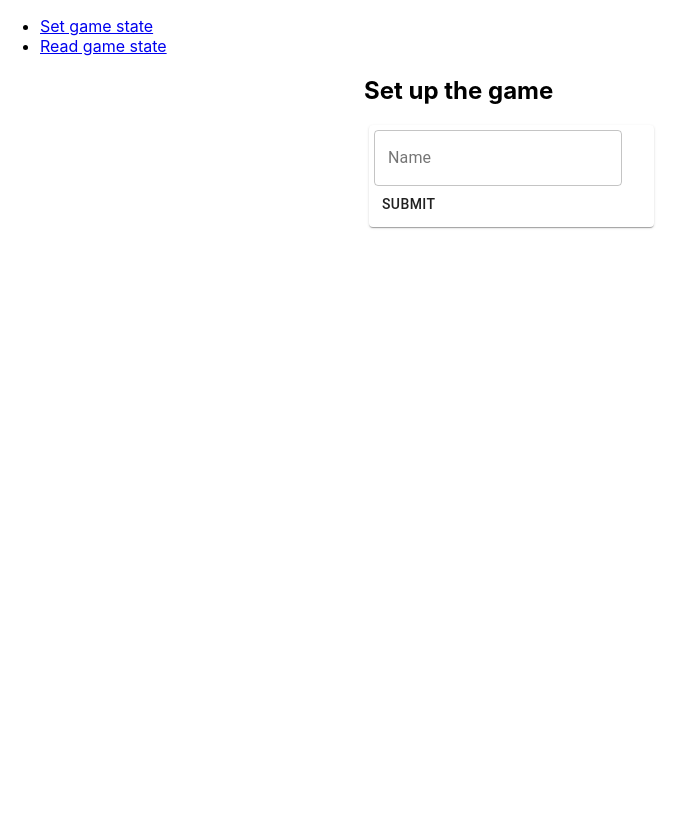
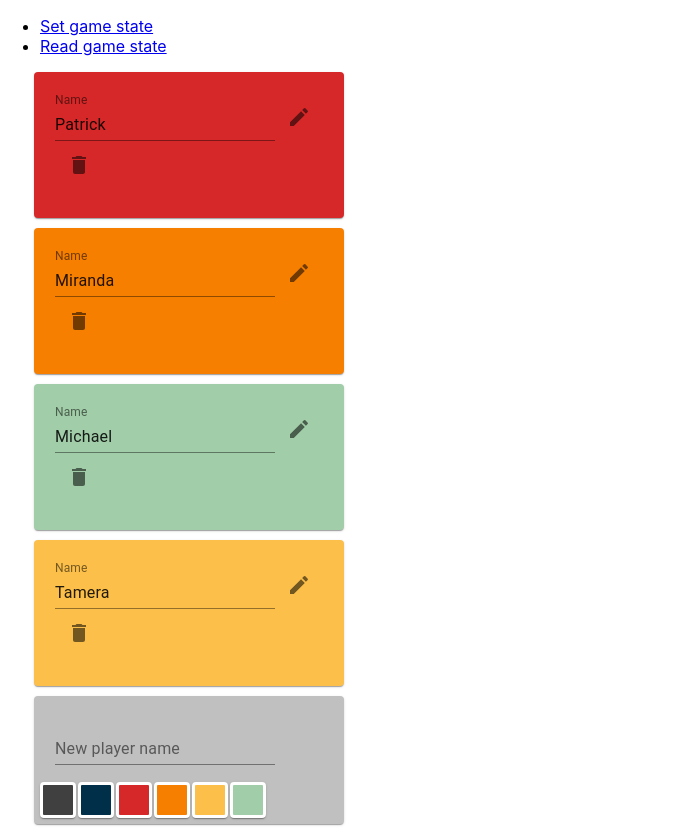
Before and after one commit to tamera-lanham/fake-artist, a React (Create React App) app: page /setup in a window 1280 px wide. Shown: the whole page, without its empty margins (0-695 px from the left). Before the commit the page ends 800 px from the top, so only its background shows below. Built offline with nearby package versions, Linux system fonts and the light colour scheme.

Commit message:
feat: colors and new players (but buggy delete)

```diff
--- a/package.json
+++ b/package.json
@@ -4,6 +4,7 @@
   "private": true,
   "dependencies": {
     "@material-ui/core": "^4.12.3",
+    "@material-ui/icons": "^4.11.2",
     "@material/card": "^12.0.0",
     "@testing-library/jest-dom": "^5.14.1",
     "@testing-library/react": "^11.2.7",
--- a/src/components/Setup.js
+++ b/src/components/Setup.js
@@ -3,108 +3,164 @@ import { makeStyles } from '@material-ui/core/styles';
 import Card from '@material-ui/core/Card';
 import CardContent from '@material-ui/core/CardContent';
 import Typography from '@material-ui/core/Typography';
+import Collapse from '@material-ui/core/Collapse';
 import Container from '@material-ui/core/Container';
 import TextField from '@material-ui/core/TextField';
-import Button from '@material-ui/core/Button';
-//import Grid from '@material-ui/core/Grid'
-//import Typography from '@material-ui/core/Typography';
-//import Box from '@material-ui/core/Box';
+import Paper from '@material-ui/core/Paper';
+import IconButton from '@material-ui/core/IconButton';
+import ExpandMoreIcon from '@material-ui/icons/Edit';
+import Delete from '@material-ui/icons/Delete';
 
 const useStyles = makeStyles({
 	card: {
-		width: 275,
-		margin: 5,
+		width: 300,
+		margin: 10,
 		padding: 5
+	},
+	colorPicker: {
+		display: 'flex',
+		flexWrap: 'wrap',
+		'& > *': {
+			margin: 1,
+			width: 30,
+			height: 30,
+			border: '3px solid white'
 		}
+	},
+
 });
 
-function PlayerCard({ player }) {
+function ColorPicker({ setPlayerColor }) {
+	const classes = useStyles();
 
-	const classes = useStyles()
+	const colors = ['#404040', '#003049', '#D62828', '#F77F00', '#FCBF49', '#A1CDA8']
+
 
 	return (
-		<Card className={classes.card}>
+		<div className={classes.colorPicker}>
+			{colors.map((color, index) =>
+				<Paper
+					className={classes.colorBlock}
+					style={{ 'backgroundColor': color }}
+					onClick={() => setPlayerColor(color)} />
+			)}
+		</div>
+	);
+}
+
+function PlayerCard({ player, setPlayer }) {
+	const classes = useStyles();
+
+	const [playerColor, setPlayerColor_] = React.useState(player.color)
+	function setPlayerColor(color) {
+		setPlayerColor_(color) // Change the background of the card
+		setPlayer({ ...player, color: color }) // Actually change the data in the app
+	}
+
+	const [expanded, setExpanded] = React.useState(false) // Not expanded by default
+	const handleExpandClick = () => { setExpanded(!expanded) }
+
+
+	return (
+		<Card className={classes.card} style={{ 'backgroundColor': playerColor }}>
 			<CardContent>
-				<Typography>Name: {player.name}</Typography>
+				<TextField defaultValue={player.name} label="Name" />
+				<IconButton onClick={handleExpandClick}> <ExpandMoreIcon /> </IconButton>
+				<IconButton onClick={() => setPlayer(null)}><Delete /></IconButton>
 			</CardContent>
+
+
+
+			<Collapse in={expanded} timeout="auto" unmountOnExit>
+				<ColorPicker setPlayerColor={setPlayerColor} />
+			</Collapse>
 		</Card >
 	);
 }
 
-function AddPlayerForm({ addPlayer }) {
-	const classes = useStyles()
+function NewPlayerCard({ setPlayer }) {
+	const classes = useStyles();
 
+	const defaultPlayer = { name: '', color: '#c0c0c0' }
 
-	const [userInput, setUserInput] = React.useState('');
+	const [playerName, setPlayerName] = React.useState(defaultPlayer.name)
+	const [playerColor, setPlayerColor] = React.useState(defaultPlayer.color)
 
-	const handleChange = (e) => {
-		setUserInput(e.currentTarget.value)
+	function handleSubmit(event) {
+		event.preventDefault()
+		setPlayer({ name: playerName, color: playerColor })
+		setPlayerName(defaultPlayer.name)
+		setPlayerColor(defaultPlayer.color)
+
 	}
 
-	const handleSubmit = (e) => {
-		e.preventDefault();
-		addPlayer(userInput);
-		setUserInput("");
+	return (
+		<Card className={classes.card} style={{ 'backgroundColor': playerColor }}>
+			<CardContent>
+				<form onSubmit={handleSubmit} >
+					<TextField label="New player name" value={playerName} onInput={e => setPlayerName(e.target.value)} />
+				</form>
+
+			</CardContent>
+			<ColorPicker setPlayerColor={setPlayerColor} />
+		</Card >
+	);
+
 }
-	return (
-		<Card className={classes.card}>
-			<form onSubmit={handleSubmit}>
-				<TextField value={userInput} onChange={handleChange} label="Name" variant="outlined" />
-				<Button onClick={handleSubmit}>Submit</Button>
-			</form>
-		</Card>
-	);
-};
-
 
 function Setup({ gameState, setGameState }) {
-
-	/*
-	const newState = {
+	const startingGameState = {
 		players: [
-				{ name: 'Patrick', color: 'red' },
-				{ name: 'Miranda', color: 'blue' },
-				{ name: 'Michael', color: 'green' },
-				{ name: 'Tamera', color: 'yellow' }
+			{ name: 'Patrick', color: '#D62828' },
+			{ name: 'Miranda', color: '#F77F00' },
+			{ name: 'Michael', color: '#A1CDA8' },
+			{ name: 'Tamera', color: '#FCBF49' }
 		],
 		fakerIndices: [3],
 		category: 'Cowboy gear',
-			word: 'Bullet'
-	}
-	*/
-
-	/*Randomized:
-	- Faker indices
-	- Word
-	*/
-
-	/*
-	Material components:
-	- Cards for player list
-		- Either card expansion or modal for player editing
-	- Grid
-	*/
-
-	const [newGameState, setNewGameState] = React.useState(gameState)
-
-	function addPlayer(name) {
-		let newGameStateCopy = { ...newGameState }
-		newGameStateCopy.players = [...newGameStateCopy.players, { name: name, color: 'gray' }]
-		setNewGameState(newGameStateCopy) // This is essentially just to trigger the re-render of the Setup component
-		setGameState(newGameStateCopy) // This actually sets the game state for the App component
+		word: 'Saddle'
 	}
 
+	const [newGameState, setNewGameState] = React.useState(startingGameState)
+
+	function setGameStateWithReRender(newGameState) {
+		let newGameStateCopy = { ...newGameState }
+
+		setNewGameState(newGameStateCopy) // This is essentially just to trigger the re-render of the this component
+		setGameState(newGameStateCopy) // This actually sets the game state for the App component
+
+	}
+
+	function setPlayer(newPlayer, index) {
+
+		// If newPlayer is null, delete that player
+		if (newPlayer == null) {
+			newGameState.players.splice(index, 1)
+		}
+		// If index is Infinity, add a new player
+		else if (index == Infinity) {
+			newGameState.players.push(newPlayer)
+		}
+		// Otherwise replace the player at the given index
+		else {
+			newGameState.players[index] = newPlayer
+		}
+		console.log(newGameState.players)
+
+		setGameStateWithReRender(newGameState)
+	}
+
+
+
 	return (
-		<Container maxWidth="sm">
-			<div>
-				<h2>Set up the game</h2>
-				{newGameState.players.map((player, index) => <PlayerCard index={index} key={index} player={player} />)}
+		<Container>
+			{newGameState.players.map((player, index) =>
+				<PlayerCard key={index} player={player} setPlayer={(newPlayer) => setPlayer(newPlayer, index)} />
+			)}
 
-				<AddPlayerForm addPlayer={addPlayer} />
-
-			</div>
+			<NewPlayerCard setPlayer={(newPlayer) => setPlayer(newPlayer, Infinity)} />
 		</Container>
-	);
+	)
 }
 
 export default Setup;
```
Also changed, not shown: 1 other file (tests, documents, lock files or other folders). Lines whose indentation alone changed are shown as unchanged.
